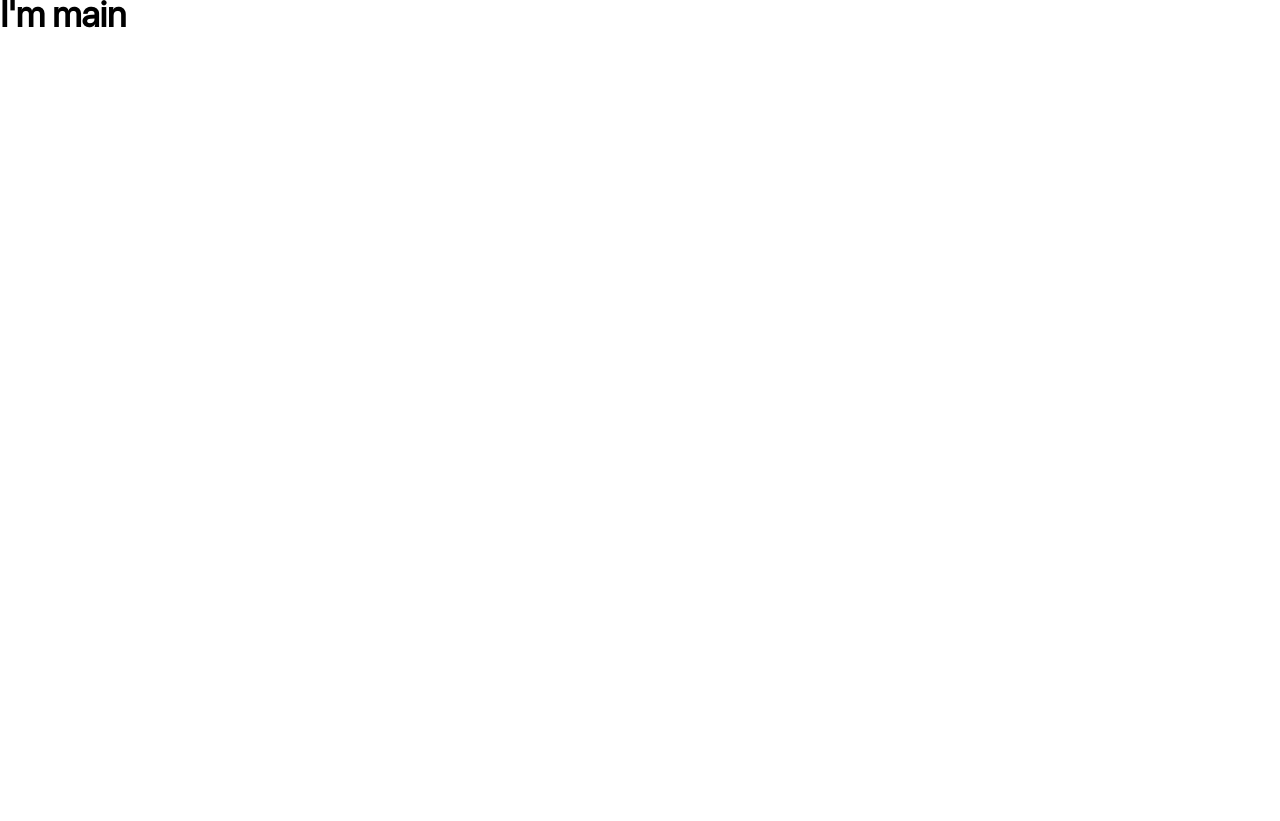
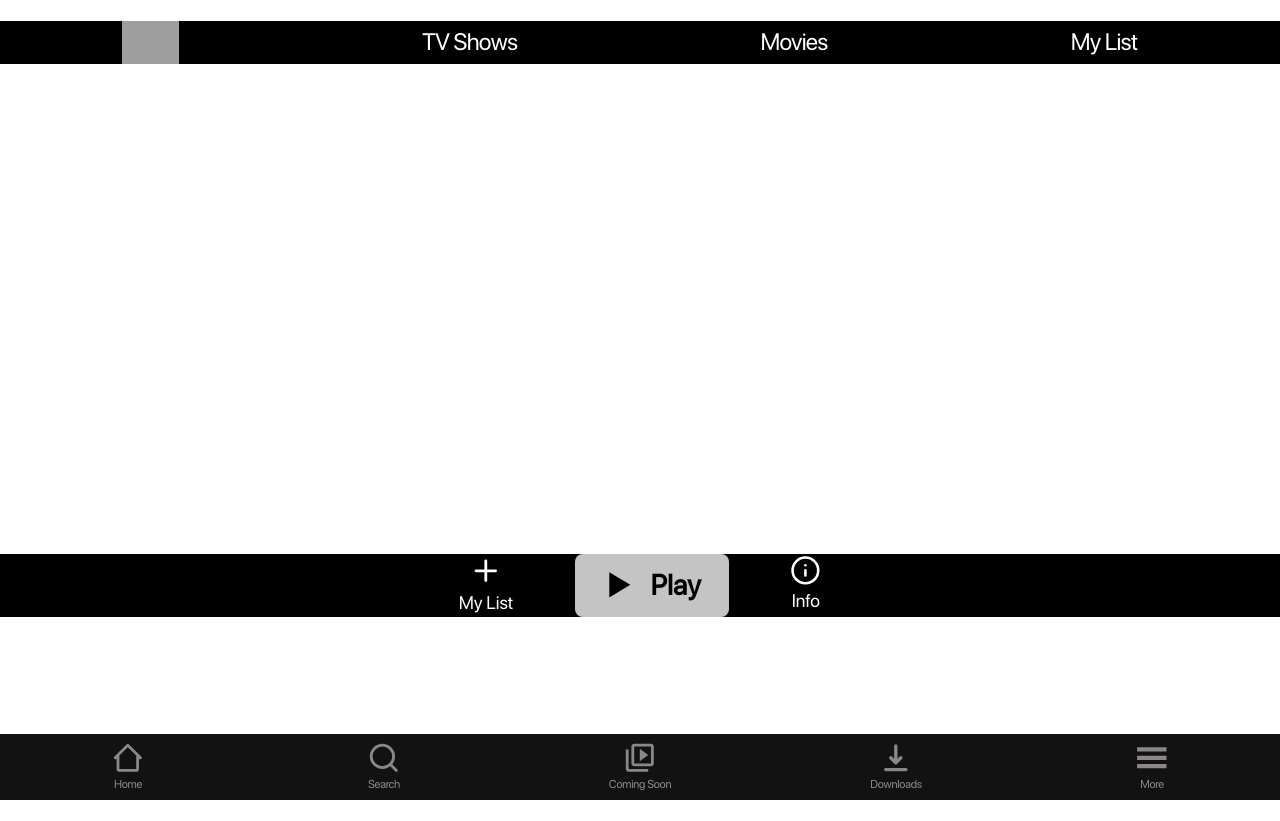
Before and after one commit to wokbjso/next-netflix-18th, a Next.js app: page /main in a window 1280 px wide. Before the commit the page ends 800 px from the top, so only its background shows below. Built offline with nearby package versions, Linux system fonts and the light colour scheme; grey boxes are pictures that could not be loaded.

Commit message:
Feature:PlayBar 구현

```diff
--- a/app/common/components/Header.tsx
+++ b/app/common/components/Header.tsx
@@ -4,7 +4,7 @@ import netflixlogo from "/public/netflix_logo.svg";
 
 export const Header = () => {
   return (
-    <div className="flex z-100 items-center justify-center justify-around mt-6 h-8rem w-37.5rem pr-6 header-text text-menu-main bg-transparent">
+    <div className="flex z-100 items-center justify-center justify-around mt-6 h-8rem w-37.5rem pr-6 header-text text-menu-main bg-background-main">
       <Image src={netflixlogo} width="57" height="57" alt="logo" />
       <a className="hover:text-button-main cursor-pointer transition duration-300 ease-in-out">
         TV Shows
--- /dev/null
+++ b/app/common/components/PlayBar.tsx
@@ -0,0 +1,28 @@
+import { LuPlus } from "react-icons/lu";
+import { ImPlay3 } from "react-icons/im";
+import { FiInfo } from "react-icons/fi";
+
+export const PlayBar = () => {
+  return (
+    <div className="mt-[35rem]">
+      <div className="searchBar-text bg-background-main text-menu-main flex justify-center mt-[1.3rem] mb-[4.3rem]">
+        <div className="flex w-[25.9rem] h-[4.5rem] justify-between items-center">
+          <div className="flex flex-col items-center cursor-pointer">
+            <LuPlus style={{ fontSize: "2.4rem" }} />
+            <div className="mt-px">My List</div>
+          </div>
+          <div className="flex items-center text-center justify-center gap-x-4 bg-button-main rounded-[0.56rem] w-[11rem] h-[4.5rem] text-background-main hover:bg-hoverColor-main transition duration-100 ease-in-out cursor-pointer">
+            <ImPlay3 style={{ fontSize: "2.4rem" }} />
+            <div className="playButton-text">Play</div>
+          </div>
+          <div className="flex flex-col items-center cursor-pointer">
+            <FiInfo style={{ fontSize: "2.2rem" }} />
+            <div className="mt-px">Info</div>
+          </div>
+        </div>
+      </div>
+    </div>
+  );
+};
+
+export default PlayBar;
--- a/app/main/page.tsx
+++ b/app/main/page.tsx
@@ -1,3 +1,13 @@
+import Footer from "../common/components/Footer";
+import Header from "../common/components/Header";
+import PlayBar from "../common/components/PlayBar";
+
 export default function Home() {
-  return <h1 className="font-main">I'm main</h1>;
+  return (
+    <div>
+      <Header />
+      <PlayBar />
+      <Footer />
+    </div>
+  );
 }
--- a/app/styles/colors.js
+++ b/app/styles/colors.js
@@ -17,4 +17,7 @@ export const customColors = {
   footerBackground: {
     main: "#121212",
   },
+  hoverColor: {
+    main: "#A9A9A9",
+  },
 };
--- a/tailwind.config.js
+++ b/tailwind.config.js
@@ -50,6 +50,20 @@ module.exports = {
           lineHeight: "1.5rem",
           letterSpacing: "-0.057px",
         },
+        ".searchBar-text": {
+          fontFamily: "SF-PRO, sans-serif",
+          fontWeight: "400",
+          fontSize: "1.3rem",
+          lineHeight: "2rem",
+          letterSpacing: "-0.041px",
+        },
+        ".playButton-text": {
+          fontFamily: "SF-PRO, sans-serif",
+          fontWeight: "600",
+          fontSize: "2.04rem",
+          lineHeight: "3rem",
+          letterSpacing: "-0.061px",
+        },
       });
     }),
   ],
```
